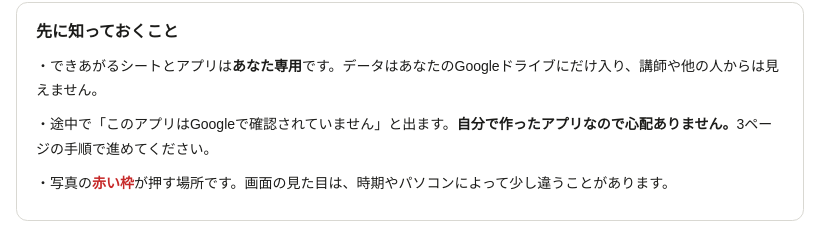
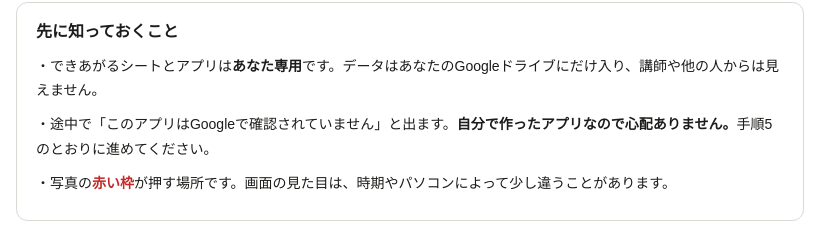
Before and after one commit to matsu3614pr-prog/buppan-app, a plain HTML site: page guide/index.html in a window 1280 px wide. Shown: the part 705-945 px from the top of the page, 0-814 px from the left. Drawn offline with Linux system fonts and the light colour scheme.

Commit message:
表紙の参照をページ番号から手順番号に
Co-Authored-By: Claude Opus 5.5 <noreply@anthropic.com>

```diff
--- a/guide/index.html
+++ b/guide/index.html
@@ -104,7 +104,7 @@ th { width: 30%; font-weight: 700; }
   <div class="box">
     <h3 style="margin-top:0">先に知っておくこと</h3>
     <p>・できあがるシートとアプリは<b>あなた専用</b>です。データはあなたのGoogleドライブにだけ入り、講師や他の人からは見えません。</p>
-    <p>・途中で「このアプリはGoogleで確認されていません」と出ます。<b>自分で作ったアプリなので心配ありません。</b>3ページの手順で進めてください。</p>
+    <p>・途中で「このアプリはGoogleで確認されていません」と出ます。<b>自分で作ったアプリなので心配ありません。</b>手順5のとおりに進めてください。</p>
     <p>・写真の<span class="red">赤い枠</span>が押す場所です。画面の見た目は、時期やパソコンによって少し違うことがあります。</p>
   </div>
   <p class="foot">物販管理シート（配布版 v1.0）用 ／ 発行：Owlice</p>
```
Also changed, not shown: 1 other file.
